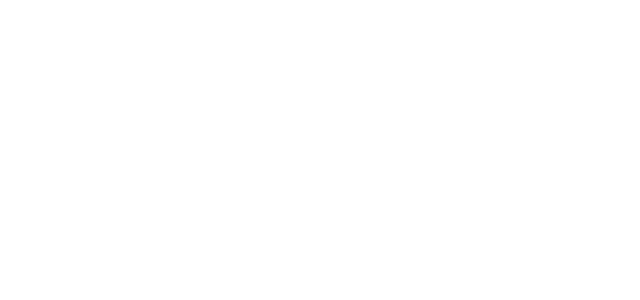
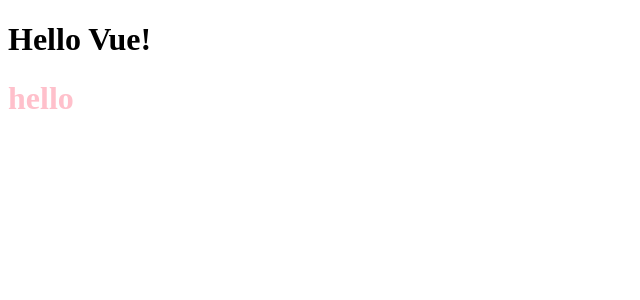
Before and after one commit to JIY00N2/vue-notion-cloning, a Vue app: page / in a window 1280 px wide. Shown: the top 300 px of the page, without its empty margins (0-640 px from the left). Built offline with nearby package versions, Linux system fonts and the light colour scheme.

Commit message:
template 수정

```diff
--- a/src/App.vue
+++ b/src/App.vue
@@ -1,6 +1,19 @@
-<template></template>
+<template>
+  <h1>{{ msg }}</h1>
+  <Hello />
+</template>
 
 <script>
-export default {};
+import Hello from '~/components/Hello';
+
+export default {
+  components: {
+    Hello,
+  },
+  data() {
+    return {
+      msg: 'Hello Vue!',
+    };
+  },
+};
 </script>
-<style></style>
--- a/src/components/Hello.vue
+++ b/src/components/Hello.vue
@@ -1,10 +1,12 @@
 <template>
   <h1>hello</h1>
 </template>
+<script></script>
+
 <!-- style scoped = 현재 컴포넌트에서만 정의 -->
 <style scoped lang="scss">
-
+$color: pink;
 h1 {
-  color: royalblue;
+  color: $color;
 }
 </style>
```
